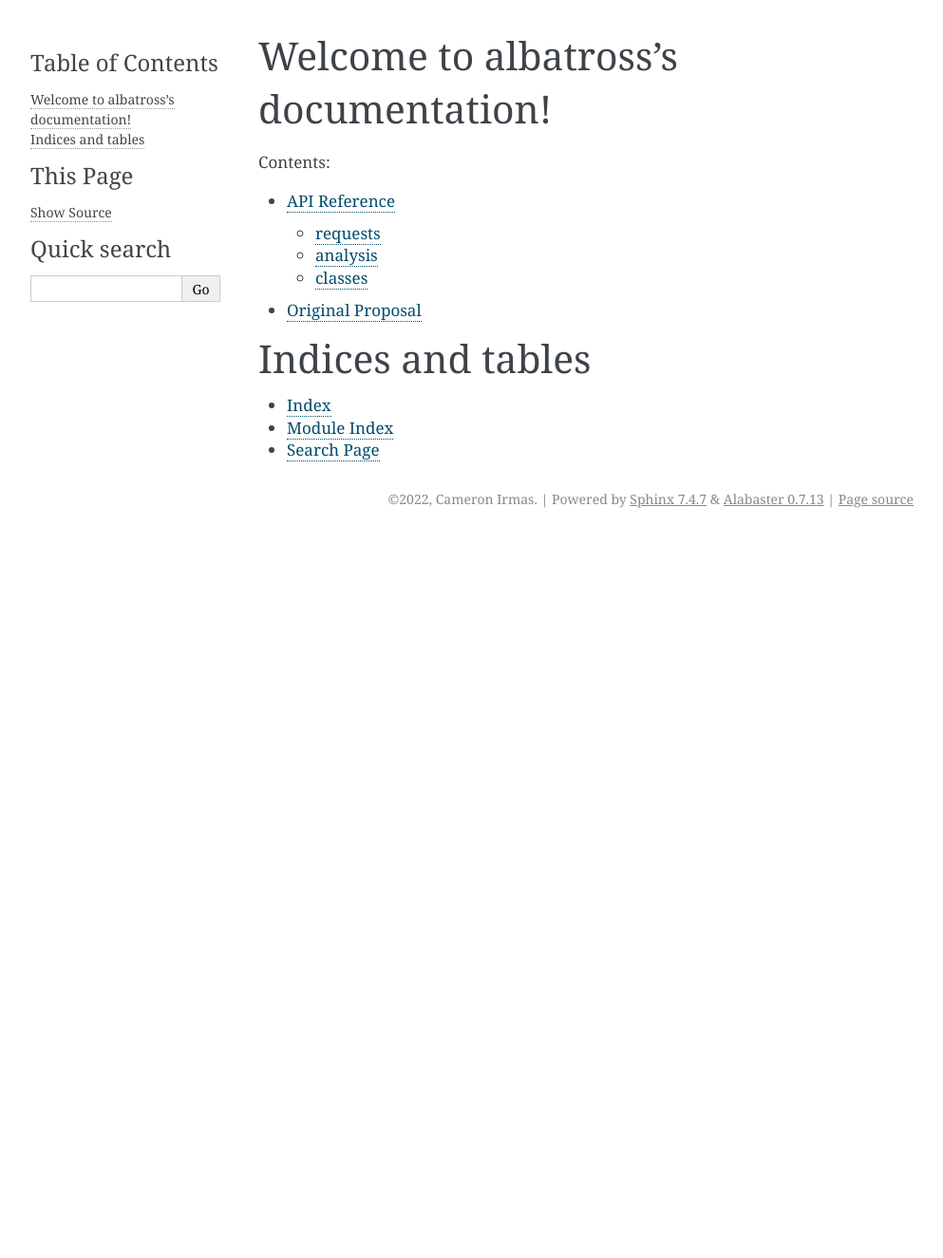
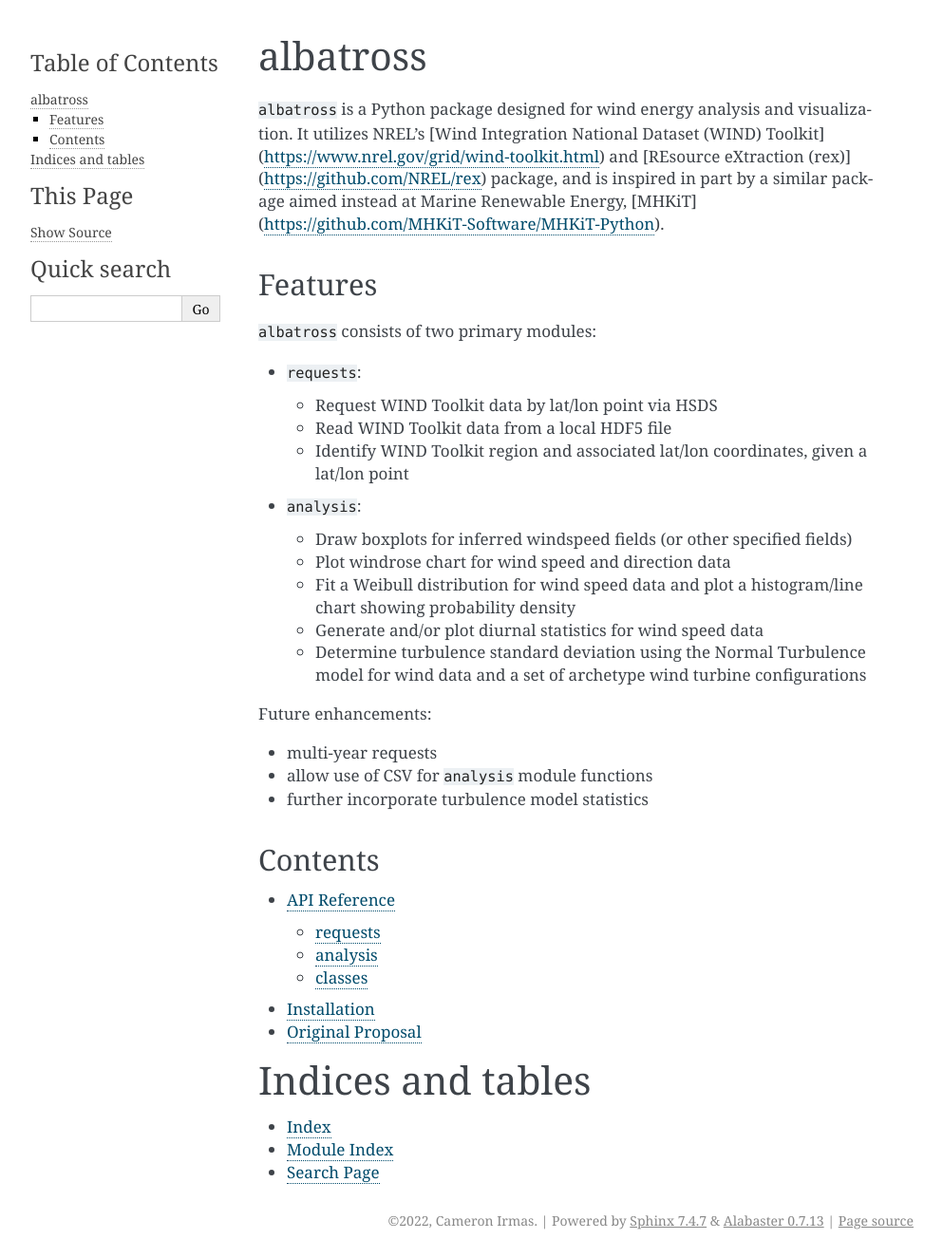
Before and after one commit to thurayakaadan/albatross, a Sphinx documentation site: the page built from docs/index.rst, in a window 1280 px wide. Shown: the whole page at 95% size, without its empty margins (148-1141 px from the left). Built offline with Sphinx 7.4.7, drawn with Linux system fonts in a browser that asks for light colours; before the commit the page ends 900 px from its top, so only the background shows below that.

Commit message:
[ref #9] Improve Usage notebook; update documentation

```diff
--- a/docs/index.rst
+++ b/docs/index.rst
@@ -1,14 +1,44 @@
-Welcome to albatross's documentation!
-=====================================
+albatross
+=========
+
+``albatross`` is a Python package designed for wind energy analysis and visualization. It utilizes NREL's [Wind Integration National Dataset (WIND) Toolkit](https://www.nrel.gov/grid/wind-toolkit.html) and [REsource eXtraction (rex)](https://github.com/NREL/rex) package, and is inspired in part by a similar package aimed instead at Marine Renewable Energy, [MHKiT](https://github.com/MHKiT-Software/MHKiT-Python).
+
+Features
+--------
+
+``albatross`` consists of two primary modules:
+
+* ``requests``:
+
+  * Request WIND Toolkit data by lat/lon point via HSDS
+  * Read WIND Toolkit data from a local HDF5 file
+  * Identify WIND Toolkit region and associated lat/lon coordinates, given a lat/lon point
+
+* ``analysis``:
+
+  * Draw boxplots for inferred windspeed fields (or other specified fields)
+  * Plot windrose chart for wind speed and direction data
+  * Fit a Weibull distribution for wind speed data and plot a histogram/line chart showing probability density
+  * Generate and/or plot diurnal statistics for wind speed data
+  * Determine turbulence standard deviation using the Normal Turbulence model for wind data and a set of archetype wind turbine configurations
+
+Future enhancements:
+
+* multi-year requests
+* allow use of CSV for ``analysis`` module functions
+* further incorporate turbulence model statistics
+
+Contents
+--------
 
 .. toctree::
-   :caption: Contents:
 
    modules
 
 .. toctree::
    :maxdepth: 1
 
+   installation
    proposal
 
 Indices and tables
```
Also changed, not shown: docs/installation.md (added, +7 -0 lines), Usage.ipynb, 2 other files.
